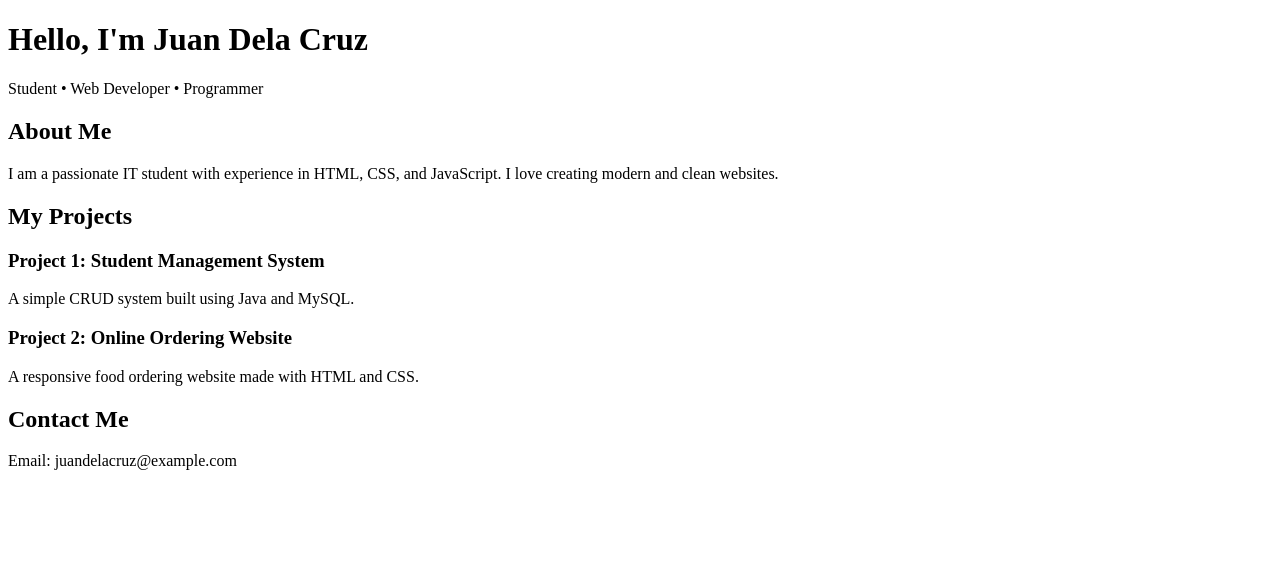
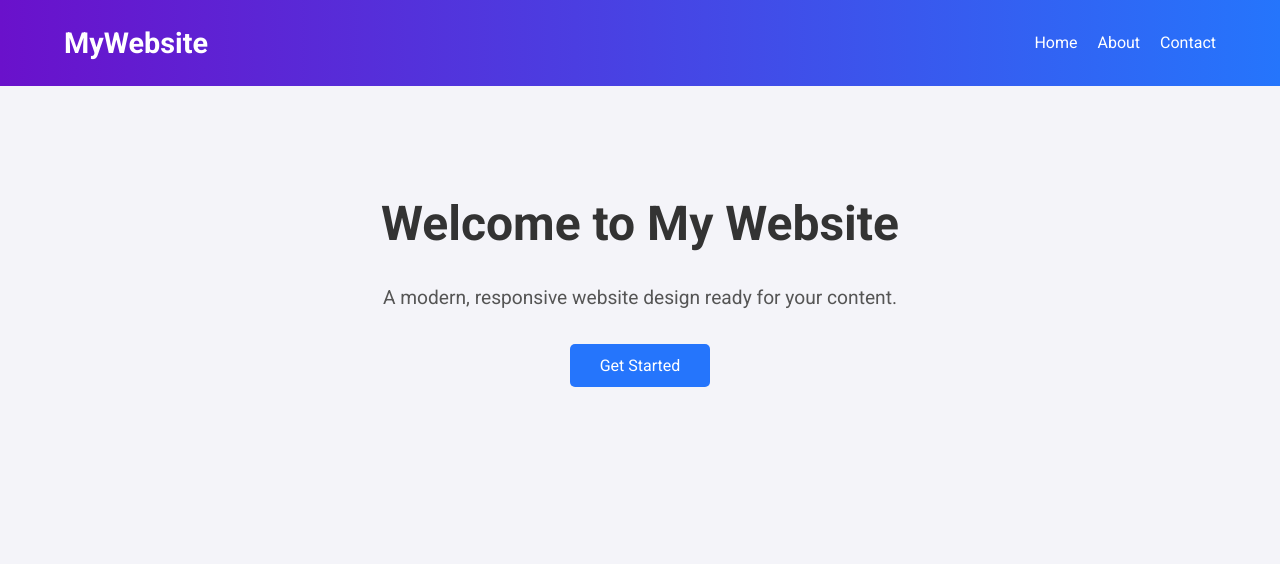
Before and after one commit to JayjayA123123/mywebsite, a PHP site: page / in a window 1280 px wide. Shown: the top 564 px of the page. Before the commit the page ends 470 px from the top, so only its background shows below. Run offline with PHP 8.4, Linux system fonts and the light colour scheme.

Commit message:
Initial commit

```diff
--- a/index.html
+++ b/index.html
@@ -3,46 +3,82 @@
 <head>
 <meta charset="UTF-8">
 <meta name="viewport" content="width=device-width, initial-scale=1.0">
-    <title>My Portfolio</title>
+<title>Modern Website</title>
+<link href="https://fonts.googleapis.com/css2?family=Roboto:wght@400;700&display=swap" rel="stylesheet">
+<style>
+    * {margin:0; padding:0; box-sizing:border-box; font-family: 'Roboto', sans-serif;}
+    body {line-height:1.6; background:#f4f4f9; color:#333;}
+    a {text-decoration:none; color:inherit;}
+    header {background: linear-gradient(90deg,#6a11cb,#2575fc); color:white; padding:20px 0;}
+    .container {width:90%; max-width:1200px; margin:auto;}
+    nav {display:flex; justify-content:space-between; align-items:center;}
+    nav .logo {font-size:1.8rem; font-weight:bold;}
+    nav ul {list-style:none; display:flex; gap:20px;}
+    nav ul li {transition:0.3s;}
+    nav ul li:hover {transform:scale(1.1);}
+    .hero {display:flex; flex-direction:column; align-items:center; text-align:center; padding:100px 20px;}
+    .hero h1 {font-size:3rem; margin-bottom:20px;}
+    .hero p {font-size:1.2rem; margin-bottom:30px; color:#555;}
+    .hero button {padding:12px 30px; font-size:1rem; border:none; background:#2575fc; color:white; border-radius:5px; cursor:pointer; transition:0.3s;}
+    .hero button:hover {background:#6a11cb;}
+    .about {display:flex; flex-wrap:wrap; align-items:center; gap:40px; padding:80px 20px;}
+    .about img {flex:1; max-width:500px; border-radius:15px;}
+    .about .content {flex:1;}
+    .about .content h2 {font-size:2rem; margin-bottom:20px;}
+    .about .content p {color:#555; margin-bottom:20px;}
+    .contact {padding:80px 20px; background:#f0f0f0;}
+    .contact h2 {text-align:center; margin-bottom:40px;}
+    .contact form {max-width:600px; margin:auto; display:flex; flex-direction:column; gap:15px;}
+    .contact input, .contact textarea {padding:10px; border-radius:5px; border:1px solid #ccc;}
+    .contact button {padding:12px; background:#2575fc; color:white; border:none; border-radius:5px; cursor:pointer;}
+    .contact button:hover {background:#6a11cb;}
+    footer {background:#222; color:white; text-align:center; padding:30px 0; margin-top:50px;}
+    @media(max-width:768px){.about {flex-direction:column; text-align:center;} nav ul {flex-direction:column; gap:10px;}}
+</style>
 </head>
 <body>
 
-    <!-- Header Section -->
 <header>
-        <h1>Hello, I'm Juan Dela Cruz</h1>
-        <p>Student • Web Developer • Programmer</p>
+    <div class="container">
+        <nav>
+            <div class="logo">MyWebsite</div>
+            <ul>
+                <li><a href="#hero">Home</a></li>
+                <li><a href="#about">About</a></li>
+                <li><a href="#contact">Contact</a></li>
+            </ul>
+        </nav>
+    </div>
 </header>
 
-    <!-- About Section -->
-    <section>
-        <h2>About Me</h2>
-        <p>
-            I am a passionate IT student with experience in HTML, CSS, and JavaScript.
-            I love creating modern and clean websites.
-        </p>
+<section class="hero" id="hero">
+    <h1>Welcome to My Website</h1>
+    <p>A modern, responsive website design ready for your content.</p>
+    <button>Get Started</button>
 </section>
 
-    <!-- Projects Section -->
-    <section>
-        <h2>My Projects</h2>
-
-        <div>
-            <h3>Project 1: Student Management System</h3>
-            <p>A simple CRUD system built using Java and MySQL.</p>
+<section class="about" id="about">
+    <img src="https://source.unsplash.com/500x400/?technology" alt="About Image">
+    <div class="content">
+        <h2>About This Website</h2>
+        <p>This website is clean, responsive, and visually appealing. Customize it for portfolio, business, or project showcase.</p>
+        <p>It uses simple HTML, CSS, and modern design practices with a gradient header and responsive layout.</p>
     </div>
-
-        <div>
-            <h3>Project 2: Online Ordering Website</h3>
-            <p>A responsive food ordering website made with HTML and CSS.</p>
-        </div>
-
 </section>
 
-    <!-- Contact Section -->
-    <section>
+<section class="contact" id="contact">
     <h2>Contact Me</h2>
-        <p>Email: juandelacruz@example.com</p>
+    <form>
+        <input type="text" placeholder="Your Name" required>
+        <input type="email" placeholder="Your Email" required>
+        <textarea placeholder="Your Message" rows="5" required></textarea>
+        <button type="submit">Send Message</button>
+    </form>
 </section>
+
+<footer>
+    <p>&copy; 2025 MyWebsite. All rights reserved.</p>
+</footer>
 
 </body>
 </html>
```
Also changed, not shown: about.html (added, +9 -0 lines), contact.html (added, +12 -0 lines), style.css (+25 -7 lines). Lines whose indentation alone changed are shown as unchanged.
